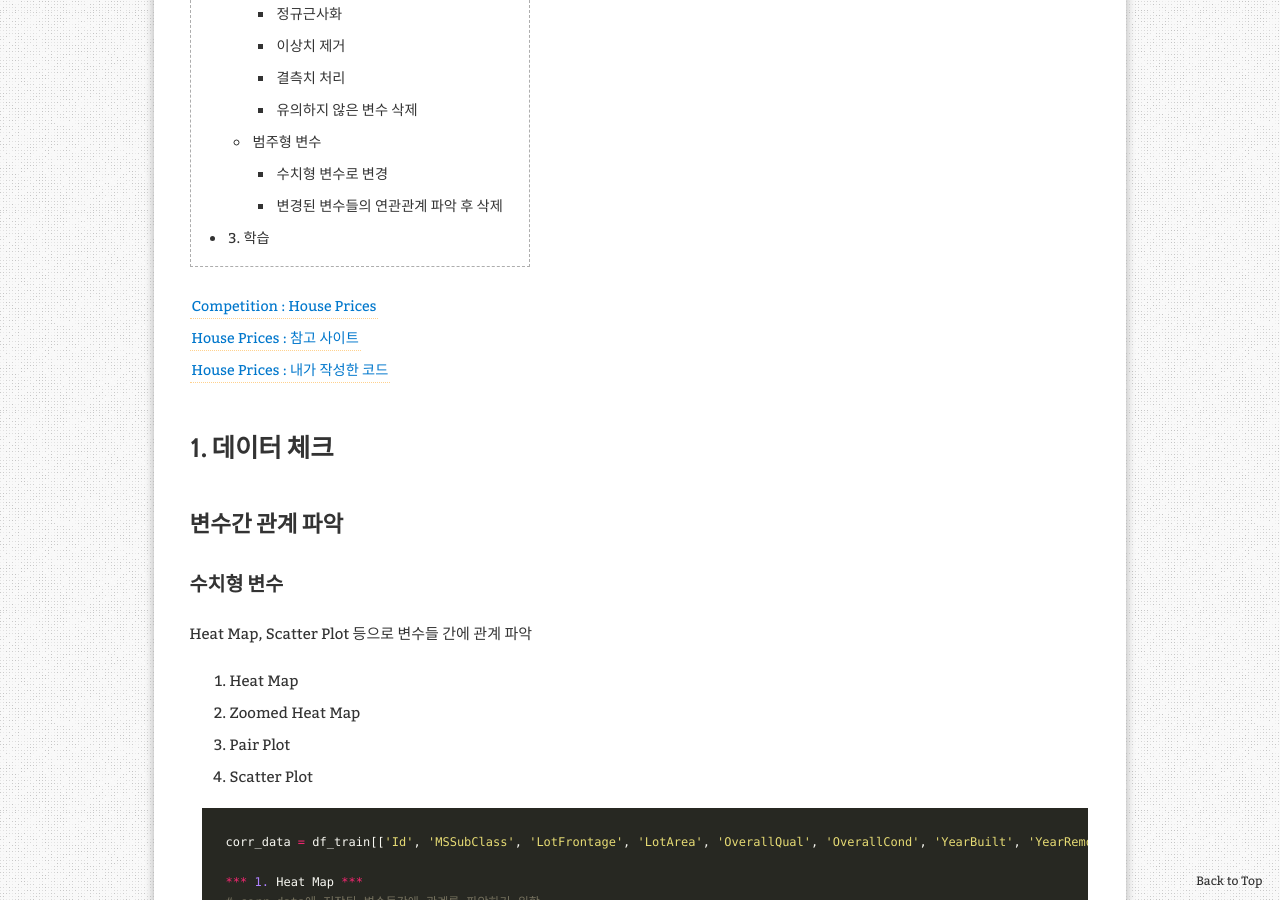
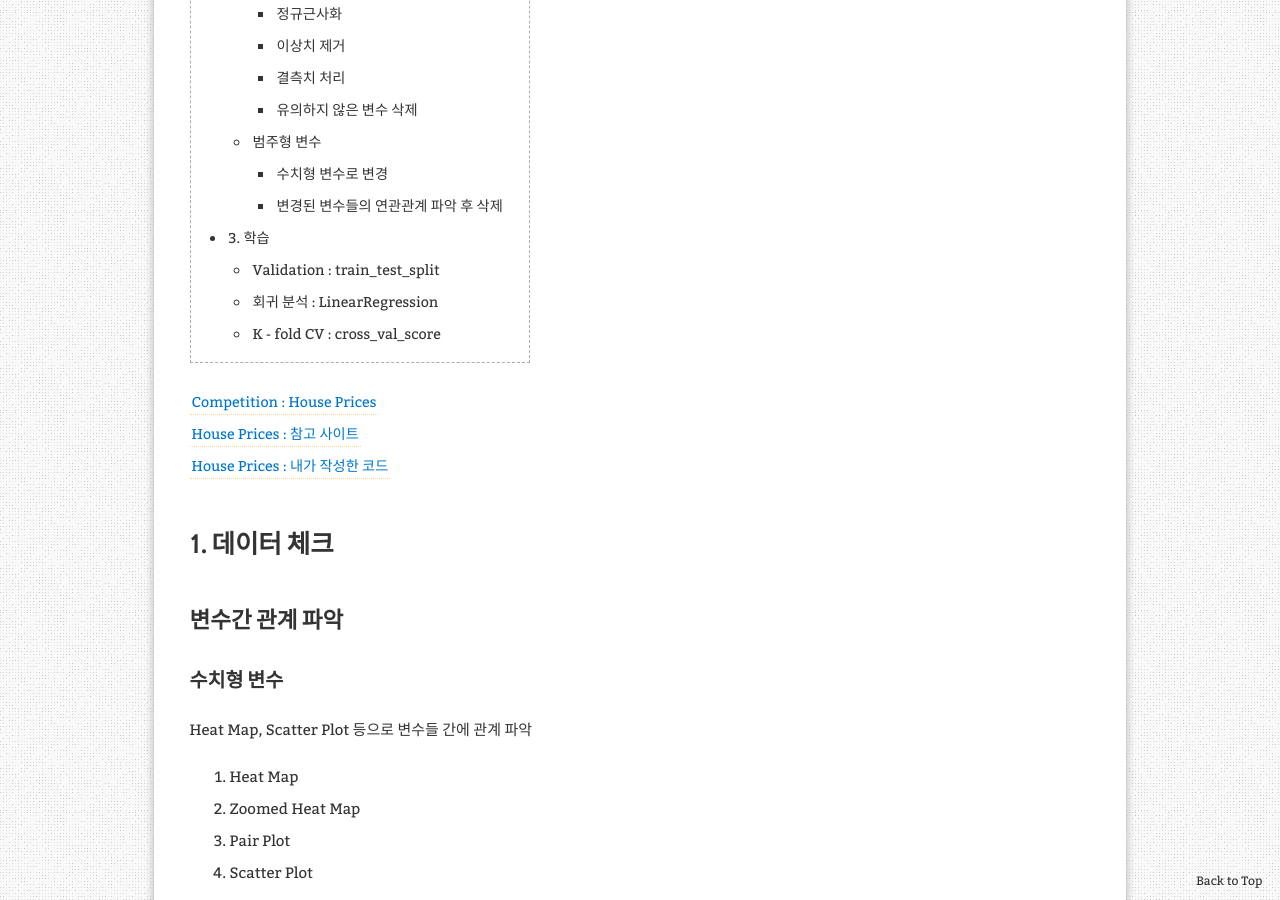
Before and after one commit to aristohyun/aristohyun.github.io, a Jekyll site: the page built from _posts/2021-06-24-Kaggle_Practice.md, in a window 1280 px wide and 900 px high, scrolled down 588 px. Built offline with Jekyll 4.4.1, drawn with Linux system fonts in a browser that asks for light colours; formulas are drawn with MathJax 3; comment, search, counter and statistics services are not loaded; some of the changed text lies outside the part shown.

Commit message:
Update 2021-06-24-Kaggle_Practice.md

```diff
--- a/_posts/2021-06-24-Kaggle_Practice.md
+++ b/_posts/2021-06-24-Kaggle_Practice.md
@@ -97,7 +97,7 @@ YearRemodAdd_scatter_plot.plot.scatter('YearRemodAdd','SalePrice')
 ![Scatter Plot](https://aristohyun.github.io/assets/images/WhatImade/scatter.png){: width="500" height="500"}
 
 
-## 범주형 변수
+### 범주형 변수
 
 Box Plot등으로 변수들 간에 관계 파악
 
@@ -123,7 +123,7 @@ plt.show()
 
 ![Box Plot](https://aristohyun.github.io/assets/images/WhatImade/boxplot.png){: {: width="500" height="500"}
 
-### 데이터 분류
+## 데이터 분류
 ~~~ python
 # 수치형 변수중 연관이 강한것과 약한것 분류
 num_strong_corr = ['SalePrice','OverallQual','TotalBsmtSF','GrLivArea','GarageCars', 'FullBath','YearBuilt','YearRemodAdd']
@@ -339,6 +339,8 @@ df_test.drop(['MSZoning', 'Neighborhood' , 'Condition2', 'MasVnrType', 'ExterQua
 
 # 3. 학습
 
+## Validation : train_test_split
+
 ~~~ python
 from sklearn.model_selection import train_test_split
 from sklearn import metrics
@@ -350,15 +352,17 @@ X_train = df_train.drop("SalePrice_Log", axis = 1).values
 target_label = df_train["SalePrice_Log"].values
 X_test = df_test.values
 X_tr, X_vld, y_tr, y_vld = train_test_split(X_train, target_label, test_size = 0.2, random_state = 2000)
+~~~
 
+## 회귀 분석 : LinearRegression
+
+~~~ python
 # 선형 회귀 분석 실시
 from sklearn.linear_model import LinearRegression
 regressor = LinearRegression()
 regressor.fit(X_tr, y_tr)
 
-~~~
 
-~~~ python
 # Train 데이터셋으로 학습
 y_hat = regressor.predict(X_tr)
 
@@ -385,6 +389,7 @@ regressor.score(X_vld,y_vld)
 
 ![pridict](https://aristohyun.github.io/assets/images/WhatImade/predict2.png){: width="500" height="500"}
 
+## K - fold CV : cross_val_score
 
 ~~~ python
 # K-fold validaion 수행
```
